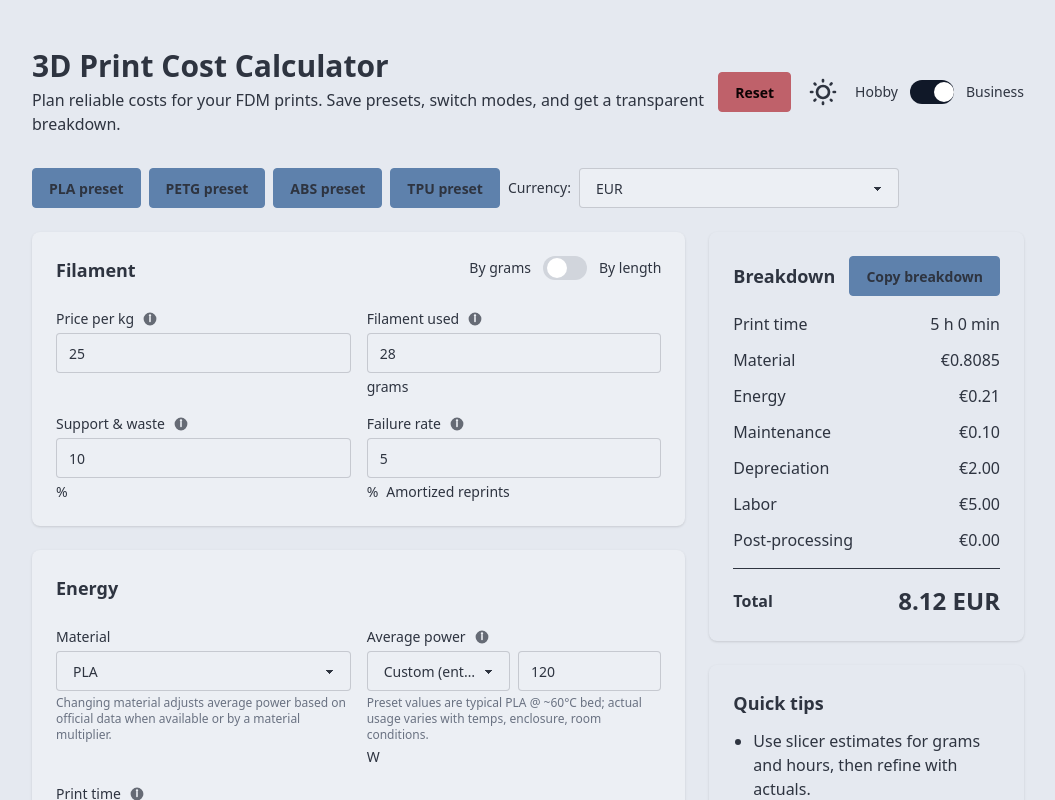
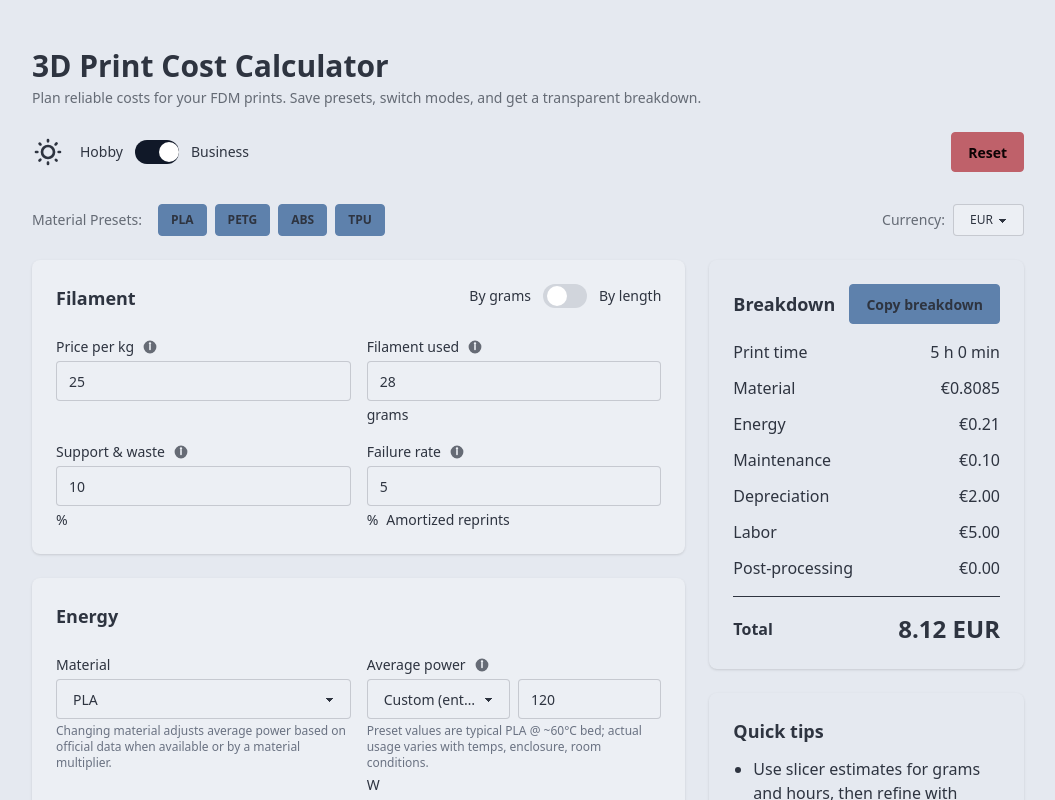
Before and after one commit to BenGeba/3d-print-cost, a React (Vite) app: page / in a window 1280 px wide. Shown: the top 800 px of the page, without its empty margins (112-1167 px from the left). Built offline with nearby package versions, Linux system fonts and the light colour scheme.

Commit message:
refactor: Improve layout and organization of header controls in the cost calculator

```diff
--- a/src/App.tsx
+++ b/src/App.tsx
@@ -611,34 +611,40 @@ export default function App() {
   return (
     <div className="min-h-screen bg-base-200 text-base-content transition-colors">
       <div className="max-w-5xl mx-auto px-4 py-8 md:py-12">
-        <header className="mb-8 flex items-center justify-between">
-          <div>
+        <header className="mb-8">
+          {/* Title */}
+          <div className="mb-6">
             <h1 className="text-2xl md:text-3xl font-bold">3D Print Cost Calculator</h1>
-            <p className="mt-1">Plan reliable costs for your FDM prints. Save presets, switch modes, and get a transparent breakdown.</p>
+            <p className="mt-1 text-sm md:text-base text-base-content/70">Plan reliable costs for your FDM prints. Save presets, switch modes, and get a transparent breakdown.</p>
           </div>
+
+          {/* Controls - Clean single row layout */}
+          <div className="flex flex-wrap items-center justify-between gap-4">
             <div className="flex items-center gap-4">
-            <button className="btn btn-soft btn-error" onClick={openResetModal}>
-              Reset
-            </button>
               <label className="swap swap-rotate">
-              {/* this hidden checkbox controls the state */}
                 <input type="checkbox" className="theme-controller" checked={isDarkTheme} onChange={onThemeSwapChange} />
-              {/* sun icon */}
                 <svg className="swap-off h-8 w-8 fill-current" xmlns="http://www.w3.org/2000/svg" viewBox="0 0 24 24">
                   <path d="M5.64,17l-.71.71a1,1,0,0,0,0,1.41,1,1,0,0,0,1.41,0l.71-.71A1,1,0,0,0,5.64,17ZM5,12a1,1,0,0,0-1-1H3a1,1,0,0,0,0,2H4A1,1,0,0,0,5,12Zm7-7a1,1,0,0,0,1-1V3a1,1,0,0,0-2,0V4A1,1,0,0,0,12,5ZM5.64,7.05a1,1,0,0,0,.7.29,1,1,0,0,0,.71-.29,1,1,0,0,0,0-1.41l-.71-.71A1,1,0,0,0,4.93,6.34Zm12,.29a1,1,0,0,0,.7-.29l.71-.71a1,1,0,1,0-1.41-1.41L17,5.64a1,1,0,0,0,0,1.41A1,1,0,0,0,17.66,7.34ZM21,11H20a1,1,0,0,0,0,2h1a1,1,0,0,0,0-2Zm-9,8a1,1,0,0,0-1,1v1a1,1,0,0,0,2,0V20A1,1,0,0,0,12,19ZM18.36,17A1,1,0,0,0,17,18.36l.71.71a1,1,0,0,0,1.41,0,1,1,0,0,0,0-1.41ZM12,6.5A5.5,5.5,0,1,0,17.5,12,5.51,5.51,0,0,0,12,6.5Zm0,9A3.5,3.5,0,1,1,15.5,12,3.5,3.5,0,0,1,12,15.5Z" />
                 </svg>
-              {/* moon icon */}
                 <svg className="swap-on h-8 w-8 fill-current" xmlns="http://www.w3.org/2000/svg" viewBox="0 0 24 24">
                   <path d="M21.64,13a1,1,0,0,0-1.05-.14,8.05,8.05,0,0,1-3.37.73A8.15,8.15,0,0,1,9.08,5.49a8.59,8.59,0,0,1,.25-2A1,1,0,0,0,8,2.36,10.14,10.14,0,1,0,22,14.05,1,1,0,0,0,21.64,13Zm-9.5,6.69A8.14,8.14,0,0,1,7.08,5.22v.27A10.15,10.15,0,0,0,17.22,15.63a9.79,9.79,0,0,0,2.1-.22A8.11,8.11,0,0,1,12.14,19.73Z" />
                 </svg>
               </label>
+
               <Switch
                 checked={s.mode === "business"}
                 onChange={onToggleMode}
                 labelLeft="Hobby"
                 labelRight="Business"
               />
+            </div>
+
+            <div className="flex items-center gap-3">
+              <button className="btn btn-soft btn-error" onClick={openResetModal}>
+                Reset
+              </button>
               <InstallPWAButton />
+            </div>
           </div>
         </header>
 
@@ -660,19 +666,29 @@ export default function App() {
         </dialog>
 
         {/* Presets & helpers */}
-        <div className="mb-6 flex flex-wrap items-center gap-2">
+        <div className="mb-6">
+          <div className="flex flex-col sm:flex-row sm:items-center gap-4">
+            {/* Material presets */}
+            <div className="flex-1">
+              <div className="flex flex-wrap items-center gap-2">
+                <span className="text-sm font-medium text-base-content/70 mr-2">Material Presets:</span>
                 {Object.keys(presets).map((k) => (
                   <button
                     key={k}
                     onClick={() => applyPreset(k)}
-              className="btn btn-soft btn-primary"
+                    className="btn btn-sm sm:btn-md btn-soft btn-primary"
                   >
-              {k} preset
+                    {k}
                   </button>
                 ))}
-          <span className={SUBTLE}>Currency:</span>
+              </div>
+            </div>
+
+            {/* Currency selector */}
+            <div className="flex items-center gap-2 flex-shrink-0">
+              <span className="text-sm font-medium text-base-content/70">Currency:</span>
               <select
-            className="select select-neutral"
+                className="select select-sm sm:select-md select-neutral min-w-0 w-20"
                 value={s.currency}
                 onChange={(e) => setMany({ currency: e.target.value })}
               >
@@ -680,6 +696,8 @@ export default function App() {
                 <option>USD</option>
                 <option>GBP</option>
               </select>
+            </div>
+          </div>
         </div>
 
         <div className="grid grid-cols-1 lg:grid-cols-3 gap-6">
```
Lines whose indentation alone changed are shown as unchanged.
